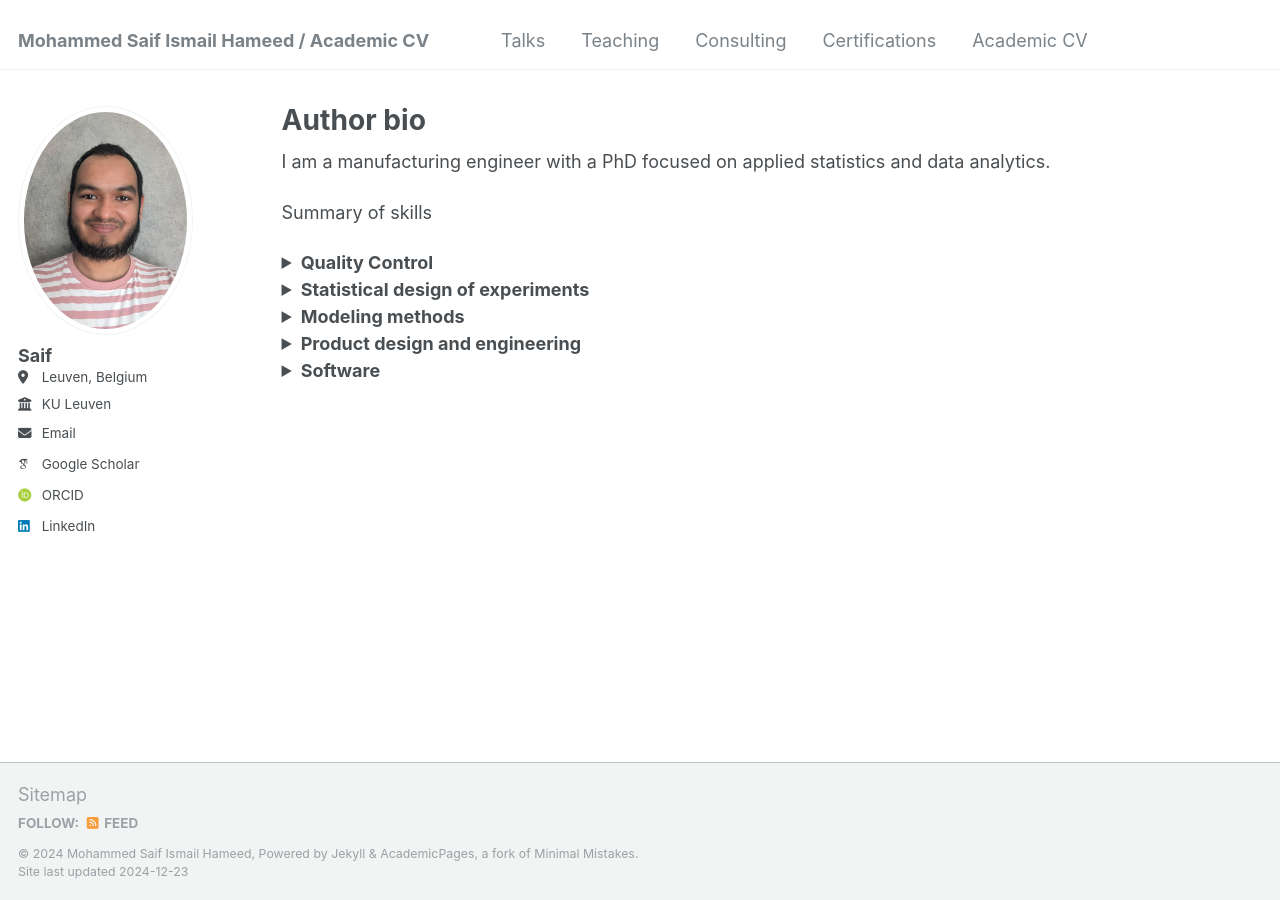
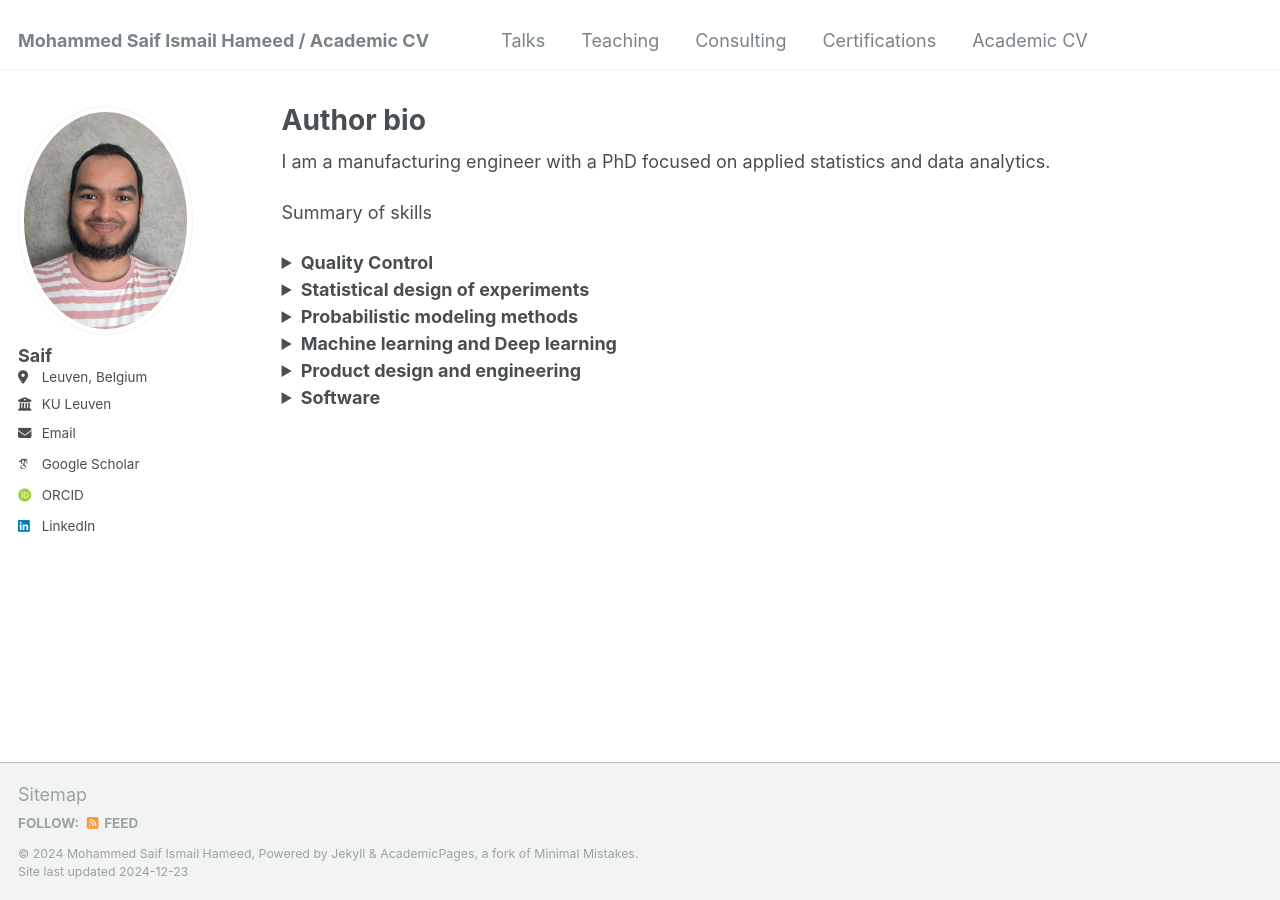
Before and after one commit to saif-ismail/saif-ismail.github.io, a Jekyll site: the page built from _pages/about.md, in a window 1280 px wide. Built offline with Jekyll 4.4.1, drawn with Linux system fonts in a browser that asks for light colours; some web fonts are replaced.

Commit message:
additions

```diff
--- a/_pages/about.md
+++ b/_pages/about.md
@@ -32,13 +32,20 @@ Summary of skills
 </details>
 
 <details>
-  <summary><strong>Modeling methods</strong></summary>
+  <summary><strong>Probabilistic modeling methods</strong></summary>
   * Generlized linear and mixed models <br>
-  * Bayesian analysis <br>
+  * Bayesian statistics <br>
   * Gaussian processes <br>
   * Bayesian Optimization <br>
-  * Supervised learning: Modern machine learning methods for regression and classification <br>
-  * Unsupervised learning: Clustering methods <br>
+</details>
+
+<details>
+  <summary><strong>Machine learning and Deep learning</strong></summary>
+  * PCA and PLS <br>
+  * Decision trees<br>
+  * Neural networks<br>
+  * Supervised learning: methods for regression and classification <br>
+  * Unsupervised learning: clustering methods <br>
 </details>
 
 <details>
@@ -56,6 +63,7 @@ Summary of skills
   * R <br>
   * JMP <br>
   * Minitab <br>
+  * Power BI <br>
   * Github <br>
   * Latex <br>
 </details>
```
Also changed, not shown: 1 other file.
